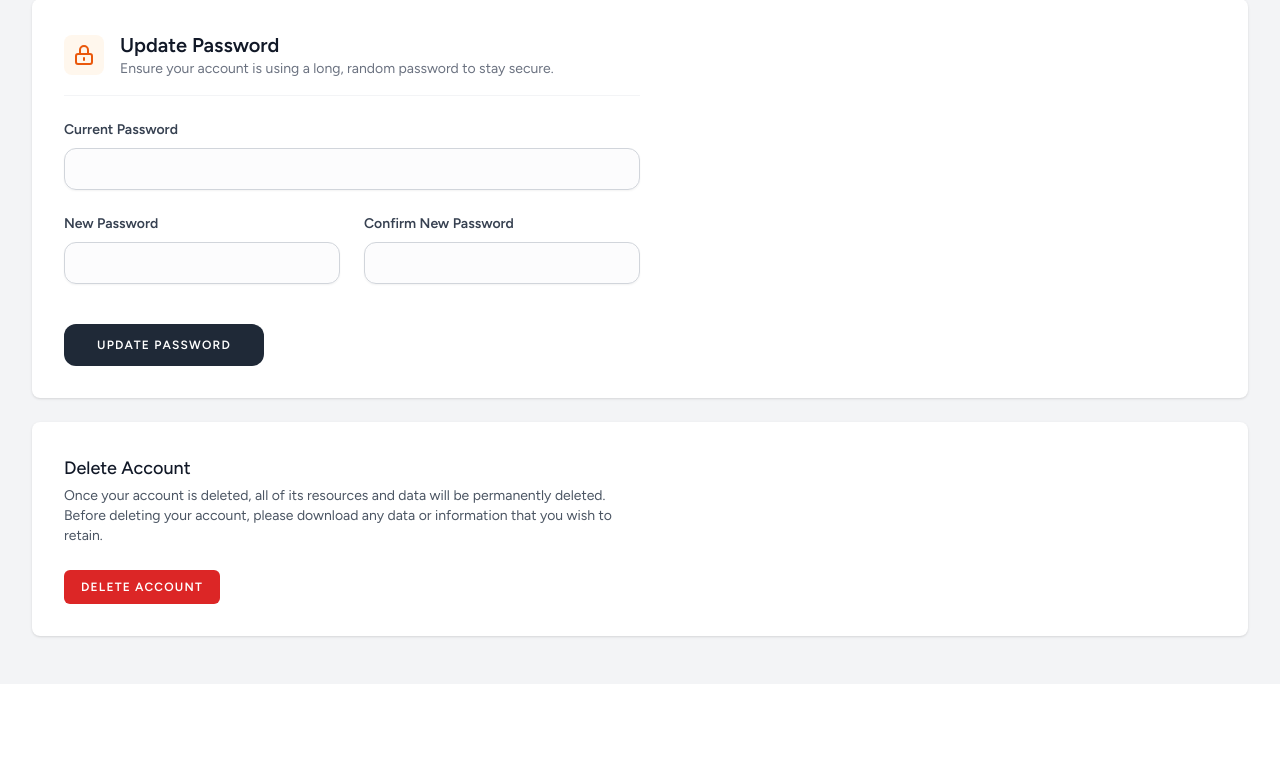
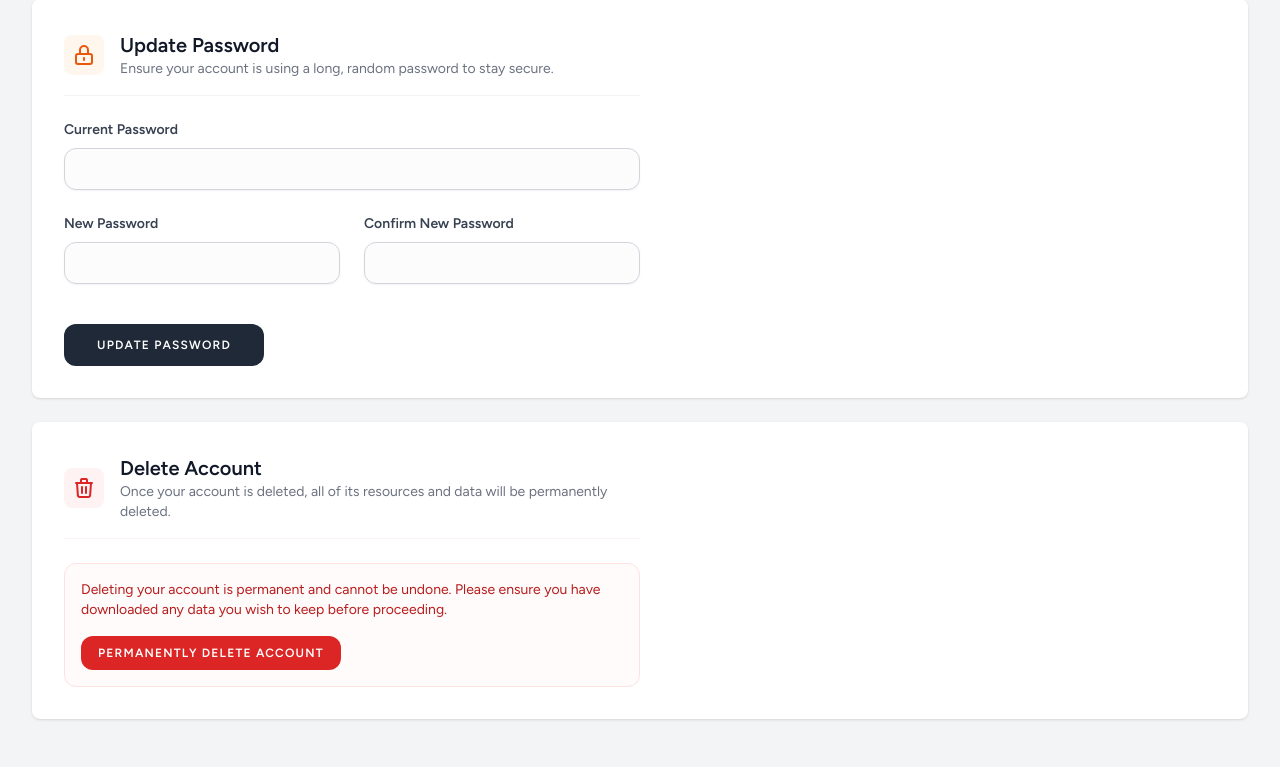
Before and after one commit to bahaztariq/OrbitErp, a Laravel app: page /profile in a window 1280 px wide. Shown: the part 516-1283 px from the top of the page. Before the commit the page ends 1156 px from the top, so only its background shows below. Run offline with Laravel 12, Linux system fonts and the light colour scheme; a user stored in the database is signed in; data comes from the database, SQL or seed files in the repository; style sheets or scripts are compiled from the project's sources; parts of the project's set-up code (start-up, migrations or seed data) failed here and were passed over.

Commit message:
style: redesign delete account section with clear danger warnings

```diff
--- a/resources/views/profile/partials/delete-user-form.blade.php
+++ b/resources/views/profile/partials/delete-user-form.blade.php
@@ -1,30 +1,47 @@
 <section class="space-y-6">
-    <header>
-        <h2 class="text-lg font-medium text-gray-900">
+    <header class="flex items-center gap-4 border-b border-red-50 pb-4 mb-6">
+        <div class="rounded-lg bg-red-50 p-2">
+            <svg class="h-6 w-6 text-red-600" fill="none" stroke="currentColor" viewBox="0 0 24 24">
+                <path stroke-linecap="round" stroke-linejoin="round" stroke-width="2" d="M19 7l-.867 12.142A2 2 0 0116.138 21H7.862a2 2 0 01-1.995-1.858L5 7m5 4v6m4-6v6m1-10V4a1 1 0 00-1-1h-4a1 1 0 00-1 1v3M4 7h16" />
+            </svg>
+        </div>
+        <div>
+            <h2 class="text-xl font-bold text-gray-900">
                 {{ __('Delete Account') }}
             </h2>
-
-        <p class="mt-1 text-sm text-gray-600">
-            {{ __('Once your account is deleted, all of its resources and data will be permanently deleted. Before deleting your account, please download any data or information that you wish to retain.') }}
+            <p class="text-sm text-gray-500">
+                {{ __('Once your account is deleted, all of its resources and data will be permanently deleted.') }}
             </p>
+        </div>
     </header>
 
+    <div class="rounded-xl border border-red-100 bg-red-50/30 p-4">
+        <p class="text-sm text-red-700">
+            {{ __('Deleting your account is permanent and cannot be undone. Please ensure you have downloaded any data you wish to keep before proceeding.') }}
+        </p>
         <x-danger-button
             x-data=""
+            class="mt-4 rounded-xl transition-transform active:scale-95"
             x-on:click.prevent="$dispatch('open-modal', 'confirm-user-deletion')"
-    >{{ __('Delete Account') }}</x-danger-button>
+        >{{ __('Permanently Delete Account') }}</x-danger-button>
+    </div>
 
     <x-modal name="confirm-user-deletion" :show="$errors->userDeletion->isNotEmpty()" focusable>
-        <form method="post" action="{{ route('profile.destroy') }}" class="p-6">
+        <form method="post" action="{{ route('profile.destroy') }}" class="p-8">
             @csrf
             @method('delete')
 
-            <h2 class="text-lg font-medium text-gray-900">
-                {{ __('Are you sure you want to delete your account?') }}
+            <div class="flex items-center gap-3 text-red-600 mb-4">
+                <svg class="h-8 w-8" fill="none" stroke="currentColor" viewBox="0 0 24 24">
+                    <path stroke-linecap="round" stroke-linejoin="round" stroke-width="2" d="M12 9v2m0 4h.01m-6.938 4h13.856c1.54 0 2.502-1.667 1.732-3L13.732 4c-.77-1.333-2.694-1.333-3.464 0L3.34 14c-.77 1.333.192 3 1.732 3z" />
+                </svg>
+                <h2 class="text-2xl font-bold text-gray-900 leading-tight">
+                    {{ __('Confirm Account Deletion') }}
                 </h2>
+            </div>
 
-            <p class="mt-1 text-sm text-gray-600">
-                {{ __('Once your account is deleted, all of its resources and data will be permanently deleted. Please enter your password to confirm you would like to permanently delete your account.') }}
+            <p class="text-gray-600">
+                {{ __('Please enter your password to confirm you would like to permanently delete your account.') }}
             </p>
 
             <div class="mt-6">
@@ -34,20 +51,20 @@
                     id="password"
                     name="password"
                     type="password"
-                    class="mt-1 block w-3/4"
-                    placeholder="{{ __('Password') }}"
+                    class="block w-full rounded-xl border-gray-200 bg-gray-50/50 shadow-sm transition-all focus:border-red-500 focus:ring-red-500/20"
+                    placeholder="{{ __('Enter your password') }}"
                 />
 
                 <x-input-error :messages="$errors->userDeletion->get('password')" class="mt-2" />
             </div>
 
-            <div class="mt-6 flex justify-end">
-                <x-secondary-button x-on:click="$dispatch('close')">
-                    {{ __('Cancel') }}
+            <div class="mt-8 flex justify-end gap-3">
+                <x-secondary-button x-on:click="$dispatch('close')" class="rounded-xl px-6">
+                    {{ __('No, Keep My Account') }}
                 </x-secondary-button>
 
-                <x-danger-button class="ms-3">
-                    {{ __('Delete Account') }}
+                <x-danger-button class="rounded-xl px-6">
+                    {{ __('Yes, Delete Everything') }}
                 </x-danger-button>
             </div>
         </form>
```
Lines whose indentation alone changed are shown as unchanged.
